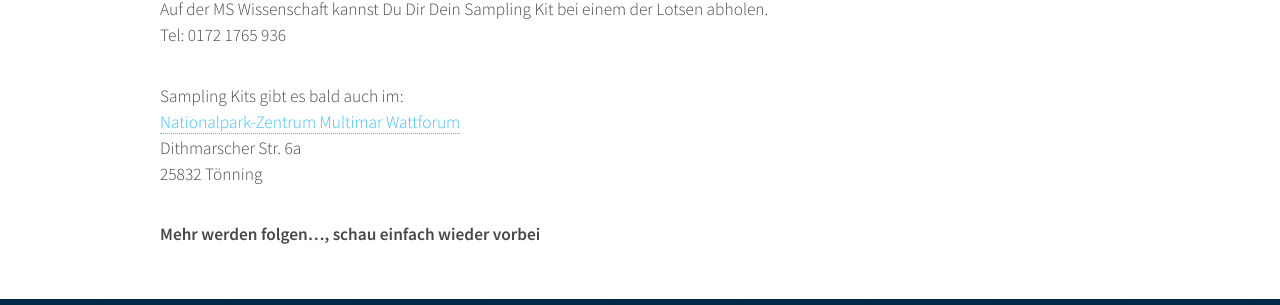
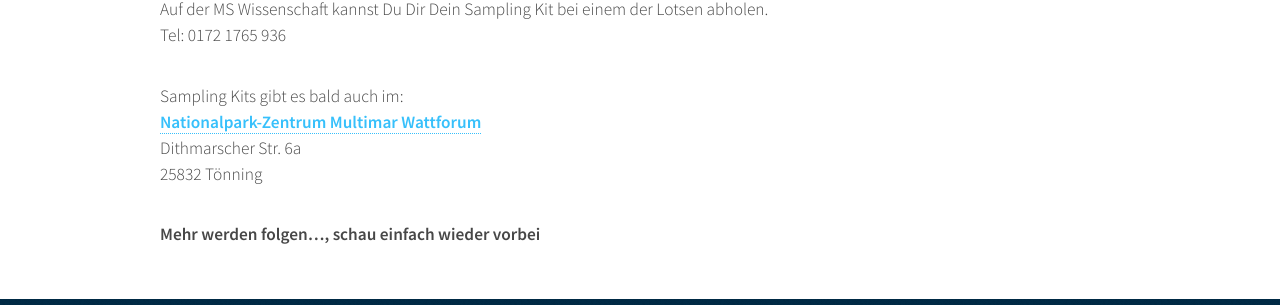
Before and after one commit to myosd/myosd.github.io, a Jekyll site: the page built from mitmachen/hubs/index.md, in a window 1280 px wide. Shown: the part 1505-1810 px from the top of the page. Built offline with Jekyll 4.4.1, drawn with Linux system fonts in a browser that asks for light colours.

```diff
--- a/mitmachen/hubs/index.md
+++ b/mitmachen/hubs/index.md
@@ -50,7 +50,7 @@ Auf der MS Wissenschaft kannst Du Dir Dein Sampling Kit bei einem der Lotsen abh
 Tel: 0172 1765 936
 
 Sampling Kits gibt es bald auch im:
-[Nationalpark-Zentrum Multimar Wattforum](http://www.multimar-wattforum.de/)
+[**Nationalpark-Zentrum Multimar Wattforum**](http://www.multimar-wattforum.de/)
 Dithmarscher Str. 6a
 25832 Tönning
 
```
